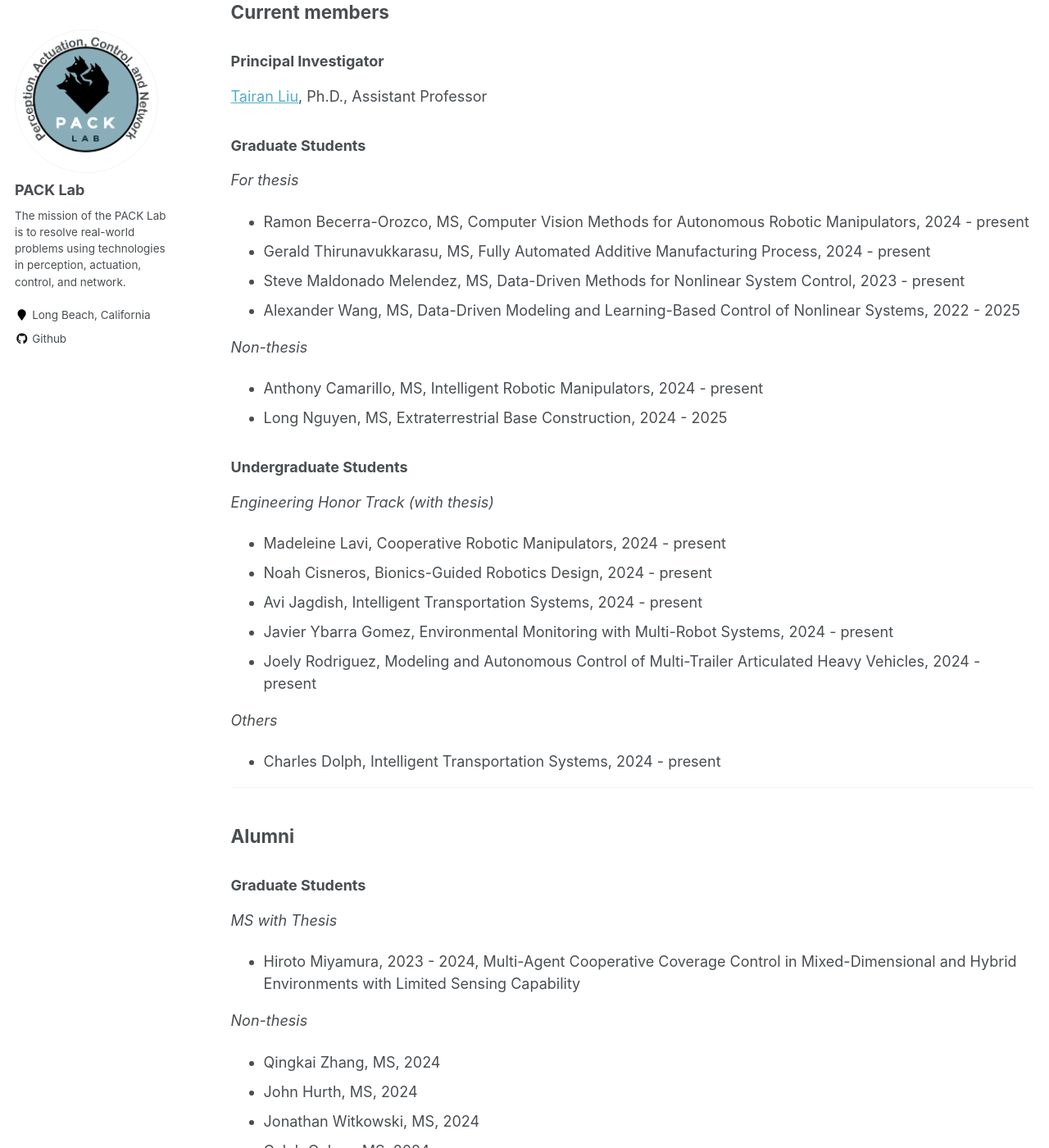
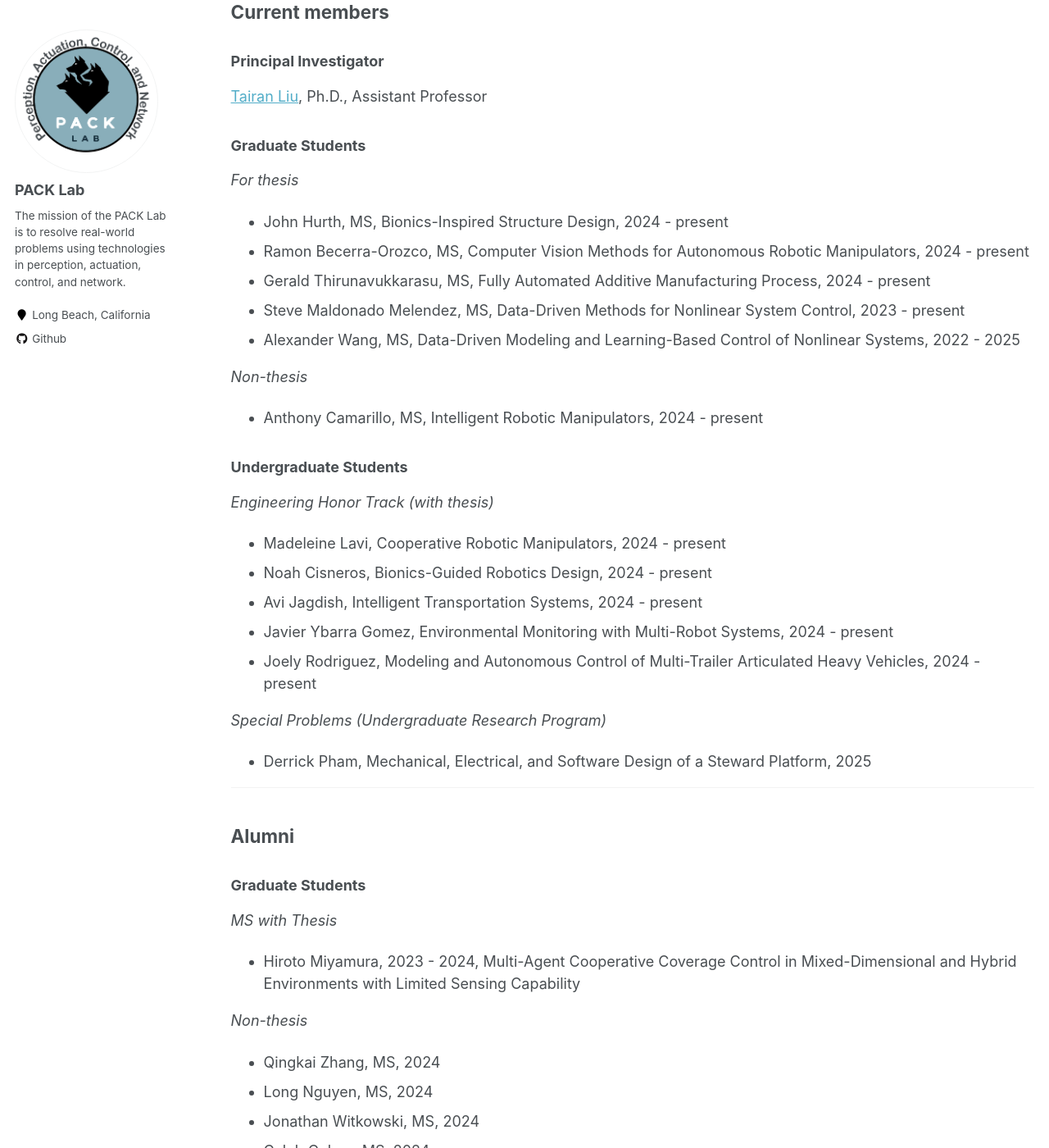
Before and after one commit to pack-lab/pack-lab.github.io, a Jekyll site: the page built from _pages/members.md, in a window 1280 px wide and 1400 px high, scrolled down 190 px. Shown: the whole window at 82% size. Built offline with Jekyll 4.4.1, drawn with Linux system fonts in a browser that asks for light colours; some of the changed text lies outside the part shown.

Commit message:
Update members.md

```diff
--- a/_pages/members.md
+++ b/_pages/members.md
@@ -14,6 +14,7 @@ author_profile: true
 
 *For thesis*
 
+* John Hurth, MS, Bionics-Inspired Structure Design, 2024 - present
 * Ramon Becerra-Orozco, MS, Computer Vision Methods for Autonomous Robotic Manipulators, 2024 - present
 * Gerald Thirunavukkarasu, MS, Fully Automated Additive Manufacturing Process, 2024 - present
 * Steve Maldonado Melendez, MS, Data-Driven Methods for Nonlinear System Control, 2023 - present
@@ -22,7 +23,7 @@ author_profile: true
 *Non-thesis*
 
 * Anthony Camarillo, MS, Intelligent Robotic Manipulators, 2024 - present
-* Long Nguyen, MS, Extraterrestrial Base Construction, 2024 - 2025
+
 
 ### Undergraduate Students
 
@@ -34,9 +35,13 @@ author_profile: true
 * Javier Ybarra Gomez, Environmental Monitoring with Multi-Robot Systems, 2024 - present
 * Joely Rodriguez, Modeling and Autonomous Control of Multi-Trailer Articulated Heavy Vehicles, 2024 - present
 
-*Others*
+*Special Problems (Undergraduate Research Program)*
 
-* Charles Dolph, Intelligent Transportation Systems, 2024 - present
+* Derrick Pham, Mechanical, Electrical, and Software Design of a Steward Platform, 2025
+
+<!-- *Others* -->
+
+<!-- N/A -->
 
 ---
 
@@ -73,6 +78,11 @@ author_profile: true
 * Josh Pastizzo, 2022 - 2023, Analysis of Stirring Techniques and Their Impact on Cooling Coffee Through Convection
 * Juan Rodríguez, 2022 - 2023, Recyclable Rocket Modeling and Control in Complex Weather Conditions
 
+*Special Problems (Undergraduate Research Program)*
+
+* Charles Dolph, 2024, Intelligent Transportation Systems
+
+
 *Other*
 * Nam Le, 2024
 * Anthony Avendano, 2024
```
Also changed, not shown: other parts of _pages/members.md (+1 -1 lines).
